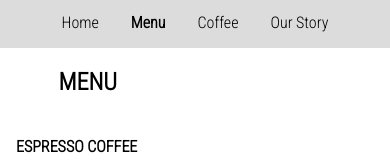
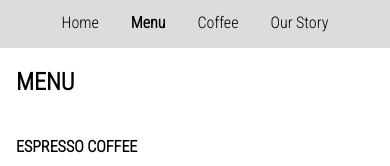
Before and after one commit to ZofP/generic-hipster-coffee, a website: page src/menu.html in a window 390 px wide. Shown: the part 161-327 px from the top of the page. Drawn offline with nearby package versions, Linux system fonts and the light colour scheme; files that its build step writes are made by us from their sources.

Commit message:
fixed menu margin in mobile version

```diff
--- a/src/scss/_menu.scss
+++ b/src/scss/_menu.scss
@@ -22,7 +22,7 @@
   }
   &__header {
     width: 60%;
-    margin: 0 15%;
+    margin: 0 1rem;
     h1 {
       font-weight: bold;
       width: 70%;
@@ -31,6 +31,9 @@
     h4 {
       font-size: 3rem;
       width: 90%;
+    }
+    @media (min-width: 768px) {
+      margin: 0 15%;
     }
   }
   &__heading {
```
